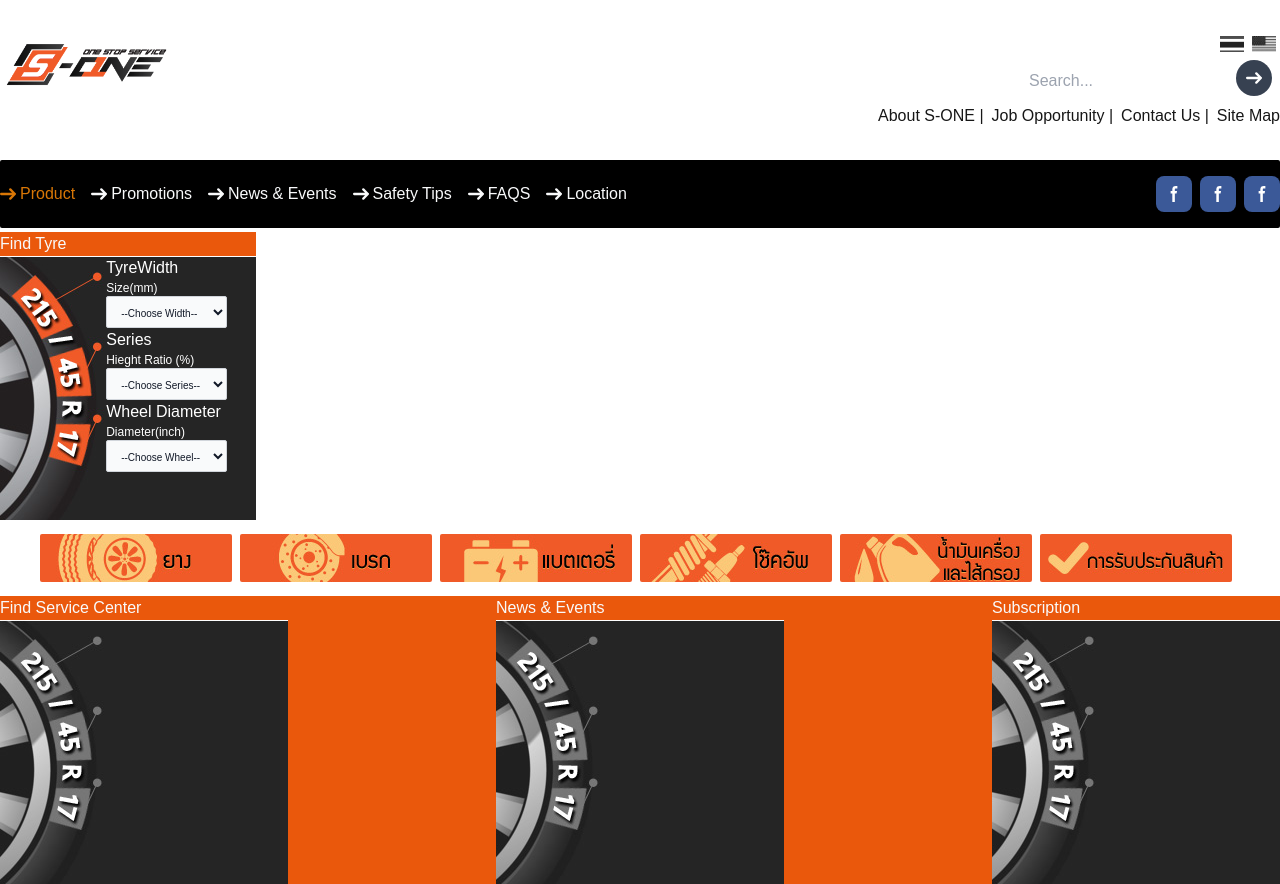
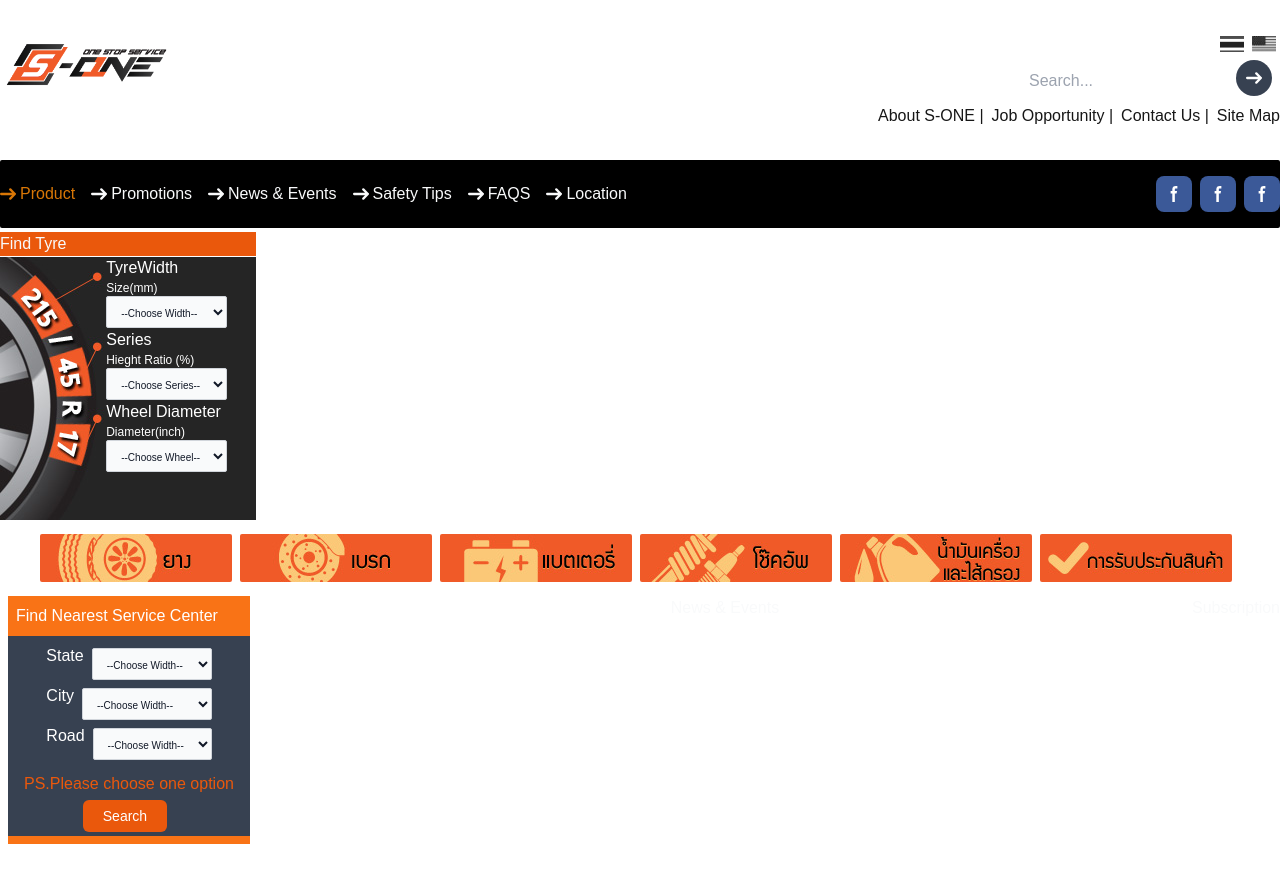
Before and after one commit to Jadedvi104/vanilajs-to-next, a Next.js app: page / in a window 1280 px wide. After the commit the page ends 844 px from the top, so only its background shows below. Built offline with nearby package versions, Linux system fonts and the light colour scheme.

Commit message:
update News&Events section

```diff
--- a/src/app/page.tsx
+++ b/src/app/page.tsx
@@ -3,6 +3,7 @@
 import BannerAndSearch from "../components/BannerAndSearch";
 import Categories from "../components/Categories";
 import Navbar from "@/components/Navbar";
+import BottomSection from "../components/BottomSection";
 
 export default function Home() {
   return (
@@ -15,6 +16,7 @@
         <Navbar />
         <BannerAndSearch />
         <Categories />
+        <BottomSection />
       </div>
     </>
   );
--- /dev/null
+++ b/src/components/BottomSection.jsx
@@ -0,0 +1,57 @@
+import React from "react";
+import { searchData } from "@/data/NavbarSelection";
+
+const BottomSection = () => {
+  return (
+    <>
+      <section>
+        {/* Very Bottom Mid*/}
+        <div className="flex justify-between bg-white h-auto w-5/5">
+          {/* Left*/}
+          <div className="bg-orange-500 mx-2">
+            <h1 className="text-white mx-2 my-2">
+              Find Nearest Service Center
+            </h1>
+            <div className="bg-gray-700">
+              <div className="flex flex-col items-center my-2 mx-4">
+                <div className="my-2">
+                  {searchData.map((value, i) => (
+                    <div className="flex flex-row ">
+                      <span className="text-white mr-2">{value.name}</span>
+                      <select className="bg-gray-50 border border-gray-300 text-gray-900 text-[0.625rem] rounded-sm focus:ring-blue-500 focus:border-blue-500 block h-8 w-full p-2.5 my-1 text-xsdark:bg-gray-700 dark:border-gray-600 dark:placeholder-gray-400 dark:text-white dark:focus:ring-blue-500 dark:focus:border-blue-500">
+                        <option defaultValue>--Choose Width--</option>
+                        <option value="220">220</option>
+                      </select>
+                    </div>
+                  ))}
+                </div>
+
+                <div className="text-orange-600">
+                  PS.Please choose one option
+                </div>
+                <button
+                  type="button"
+                  className={`text-white bg-orange-600 hover:bg-[#FF9119]/80 focus:ring-4 focus:outline-none focus:ring-[#FF9119]/50 font-medium rounded-md text-sm px-5 py-2 text-right inline-flex items-center dark:hover:bg-[#FF9119]/80 dark:focus:ring-[#FF9119]/40 me-2 my-1 h-8 w-22`}
+                >
+                  Search
+                </button>
+              </div>
+            </div>
+          </div>
+
+          {/* Mid*/}
+          <div className="">
+            <h1 className="text-gray-50">News & Events</h1>
+          </div>
+
+          {/* Right*/}
+          <div className="">
+            <h1 className="text-gray-50">Subscription</h1>
+          </div>
+        </div>
+      </section>
+    </>
+  );
+};
+
+export default BottomSection;
--- a/src/components/Categories.jsx
+++ b/src/components/Categories.jsx
@@ -17,65 +17,6 @@
           ))}
         </div>
 
-        {/* Very Bottom Mid*/}
-        <div className="flex justify-between bg-orange-600 h-auto w-5/5">
-          {/* Left*/}
-          <div className="">
-            <h1 className="text-gray-50">Find Service Center</h1>
-            <figure
-              className={`relative w-5/5 transition-all
-            duration-300
-            cursor-pointer
-            filter grayscale hover:grayscale-0`}
-            >
-              <a href="#">
-                <img
-                  className=""
-                  src="/images/SOne_index_bg_searchtype.jpg"
-                  alt="image description"
-                />
-              </a>
-            </figure>
-          </div>
-
-          {/* Mid*/}
-          <div className="">
-            <h1 className="text-gray-50">News & Events</h1>
-            <figure
-              className={`relative w-5/5 transition-all
-            duration-300
-            cursor-pointer
-            filter grayscale hover:grayscale-0`}
-            >
-              <a href="#">
-                <img
-                  className=""
-                  src="/images/SOne_index_bg_searchtype.jpg"
-                  alt="image description"
-                />
-              </a>
-            </figure>
-          </div>
-
-          {/* Right*/}
-          <div className="">
-            <h1 className="text-gray-50">Subscription</h1>
-            <figure
-              className={`relative w-5/5 transition-all
-            duration-300
-            cursor-pointer
-            filter grayscale hover:grayscale-0`}
-            >
-              <a href="#">
-                <img
-                  className=""
-                  src="/images/SOne_index_bg_searchtype.jpg"
-                  alt="image description"
-                />
-              </a>
-            </figure>
-          </div>
-        </div>
       </section>
     </>
   );
--- a/src/data/NavbarSelection.jsx
+++ b/src/data/NavbarSelection.jsx
@@ -15,3 +15,10 @@
     { name: "FAQS", href: "#" },
     { name: "Location", href: "#" },
   ];
+
+
+  export const searchData = [
+    { name: "State", href: "#" },
+    { name: "City", href: "#" },
+    { name: "Road", href: "#" },
+  ];
```
